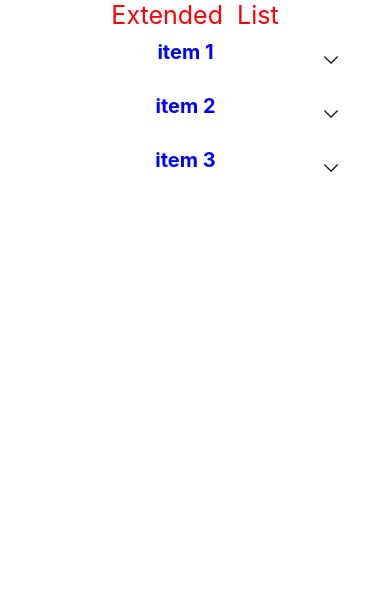
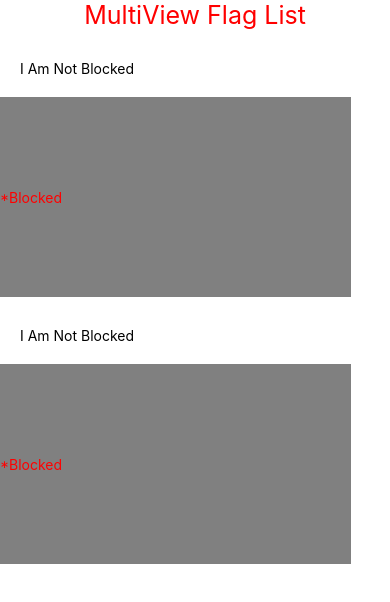
Before and after one commit to sanketudaysinhapatil/sanket_projects, a React Native app: screen / in a window 390 px wide. Shown: the top 602 px of the page. Built offline with nearby package versions, Linux system fonts and the light colour scheme.

Commit message:
Multo View Flat List

```diff
--- a/App.js
+++ b/App.js
@@ -10,100 +10,37 @@ import React, {useEffect, useState} from 'react';
 
 const App = () => {
   const [products, setProducts] = useState([
-    {
-      data: [1, 1, 1, 1, 1],
-      isSelected: false,
-    },
-    {
-      data: [1, 1, 1, 1, 1],
-      isSelected: false,
-    },
-    {
-      data: [1, 1, 1, 1, 1],
-      isSelected: false,
-    },
+    {title: 'Post 1', isBlocked: false},
+    {title: 'Post 2', isBlocked: true},
+    {title: 'Post 3', isBlocked: false},
+    {title: 'Post 4', isBlocked: true},
   ]);
-
-  const handleEvent = index => {
-    let tempData = products;
-    tempData.map((item, ind) => {
-      if (index === ind) {
-        item.isSelected = !item.isSelected;
-      } else {
-        item.isSelected = false;
-      }
-    });
-    let temp = [];
-    tempData.map(item => {
-      temp.push(item);
-    });
-    setProducts(temp);
-  };
 
   return (
     <View style={styles.container}>
       <Text style={{fontSize: 25, textAlign: 'center', color: 'red'}}>
-        Extended  List
+        MultiView Flag List
       </Text>
       <View>
         <FlatList
           data={products}
           renderItem={({item, index}) => {
             return (
-              <TouchableOpacity
-                style={styles.itemView}
-                onPress={() => {
-                  handleEvent(index);
-                }}>
-                <Text
-                  style={{
-                    fontSize: 20,
-                    color: 'blue',
-                    fontWeight: '700',
-                    textAlign: 'center',
+              <View style={{width:"100%"}}>
+                {item.isBlocked ?(<View style={{
+                    width:"90%",
+                    height:200,
+                    justifyContent:"center",
+                    backgroundColor:"grey"
                   }}>
-                  {`item ` + (index + 1)}
-                </Text>
-
-                {item.isSelected && (
-                  <FlatList
-                    data={item.data}
-                    renderItem={({item, index}) => {
-                      return (
-                        <View style={{margin: 5}}>
-                          <Text style={{fontSize: 18, color: 'orange'}}>
-                            {'sub item ' + (index + 1)}
-                          </Text>
-                        </View>
-                      );
-                    }}
-                  />
+                    <Text style={{color:"red"}}>*Blocked</Text>
+                  </View>): (
+                  <View>
+                    <Text style={styles.itemView}>I Am Not Blocked</Text>
+                  </View>
                 )}
 
-                {item.isSelected ? (
-                  <Image
-                    source={require('./Images/up.png')}
-                    style={{
-                      height: 20,
-                      width: 20,
-                      position: 'absolute',
-                      top: 20,
-                      right: 20,
-                    }}
-                  />
-                ) : (
-                  <Image
-                    source={require('./Images/down.png')}
-                    style={{
-                      height: 20,
-                      width: 20,
-                      position: 'absolute',
-                      top: 20,
-                      right: 20,
-                    }}
-                  />
-                )}
-              </TouchableOpacity>
+              </View>
             );
           }}
         />
@@ -118,17 +55,14 @@ const styles = StyleSheet.create({
   },
   itemView: {
     width: '90%',
-
+    marginTop:20,
     backgroundColor: '#fff',
     marginBottom: 10,
-
     marginLeft: 10,
     padding: 20,
-
     flex: 1,
     elevation: 5,
     borderRadius: 10,
-
     padding: 10,
   },
   card: {
```
